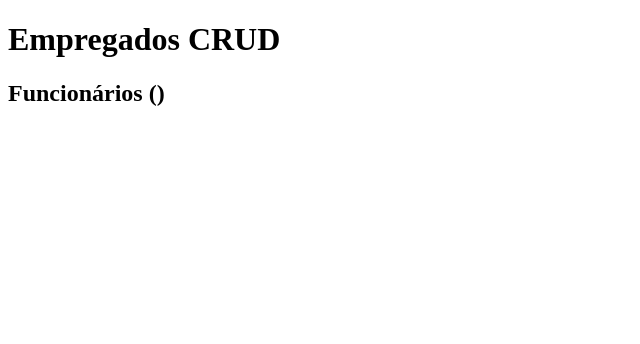
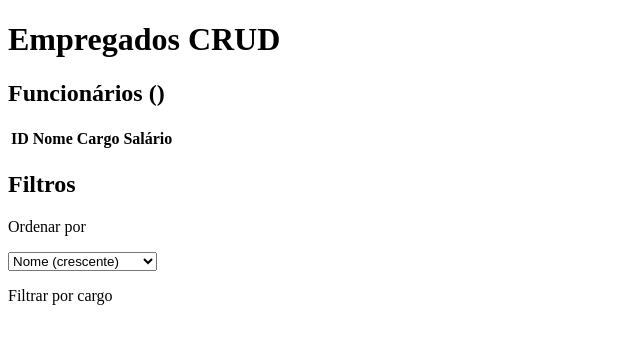
Before and after one commit to guidpo0/empregados-crud, a website: page index.html in a window 1280 px wide. Shown: the whole page, without its empty margins (0-640 px from the left). Drawn offline with Linux system fonts and the light colour scheme.

Commit message:
feito html basico

```diff
--- a/index.html
+++ b/index.html
@@ -13,7 +13,33 @@
   <main>
     <section>
       <h2>Funcionários (<span></span>)</h2>
+      <table>
+        <thead>
+          <tr>
+            <th>ID</th>
+            <th>Nome</th>
+            <th>Cargo</th>
+            <th>Salário</th>
+          </tr>
+        </thead>
+        <tbody class="table-body"/>
+      </table>
     </section>
+    <aside>
+      <h2>Filtros</h2>
+      <label>
+        <p>Ordenar por</p>
+        <select>
+          <option value="nameAsc">Nome (crescente)</option>
+          <option value="nameDesc">Nome (decrescente)</option>
+          <option value="salaryAsc">Salário (crescente)</option>
+          <option value="salaryDesc">Salário (decrescente)</option>
+        </select>
+      </label>
+      <label>
+        <p>Filtrar por cargo</p>
+      </label>
+    </aside>
   </main>
 </body>
 </html>
```
